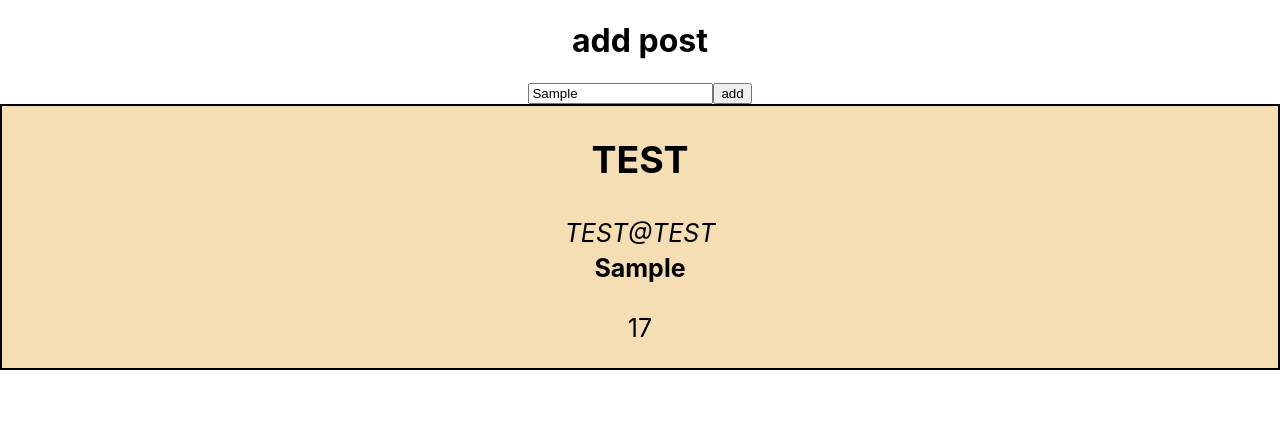
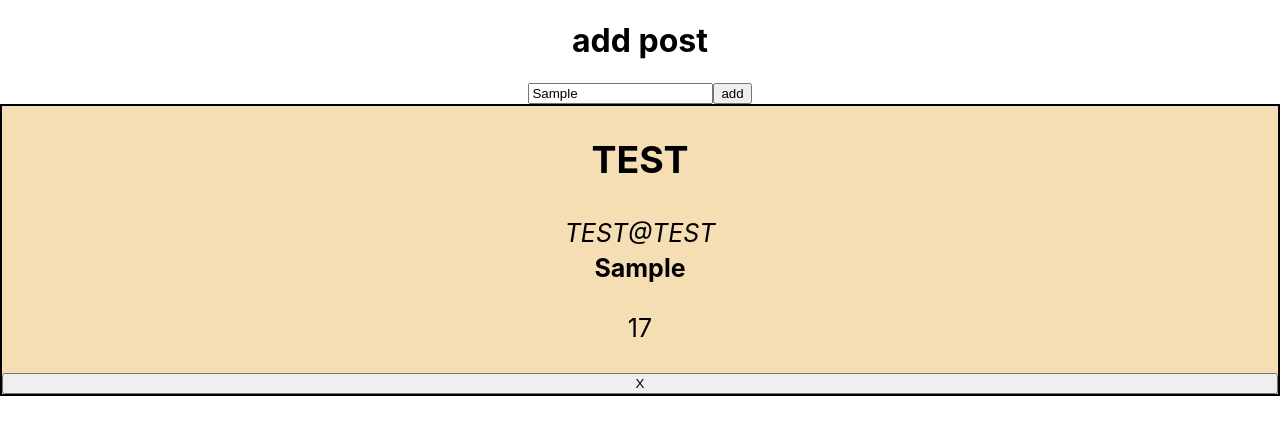
Before and after one commit to tryHonestly/react-test-git, a React (Create React App) app: page / in a window 1280 px wide. Both pictures are taken after typing "Sample" into the empty fields and a click on the button "add". Shown: the top 434 px of the page. Built offline with nearby package versions, Linux system fonts and the light colour scheme; no server answers.

Commit message:
add REMOVE POST function

```diff
--- a/src/App.js
+++ b/src/App.js
@@ -28,7 +28,7 @@ function App() {
   }, [])
 
   console.log(postValue);
-  const clickHandler = () => {
+  const clickHandlerAddPost = () => {
     const newPost = {
       body: postValue,
       email: "TEST@TEST",
@@ -38,15 +38,19 @@ function App() {
     }
     setPosts([...posts, newPost])
   }
+  const clickHandlerRemovePost = (id) => {
+
+    setPosts([...posts.filter(post => post.id !== id)])
+  }
   return (
     <div className="App">
       <div>
         <h1>add post</h1>
         <input type="text" value={postValue} onChange={(e) => {setPostValue(e.target.value)}}/>
-        <button onClick={clickHandler}>add</button>
+        <button onClick={clickHandlerAddPost}>add</button>
       </div>
 
-      {posts.map(p => <Post post={p} key={p.id}/>)}
+      {posts.map(p => <Post clickHandlerRemovePost={clickHandlerRemovePost}  post={p} key={p.id}/>)}
     </div>
   );
 }
--- a/src/components/Post.js
+++ b/src/components/Post.js
@@ -1,7 +1,7 @@
 import React from 'react'
 
 
-const Post = ({post}) => {
+const Post = ({post, clickHandlerRemovePost}) => {
 
 
 
@@ -19,7 +19,7 @@ const Post = ({post}) => {
       <b>{post.body}</b>
       <p>{post.id}</p>
 
-
+      <button onClick={() => {clickHandlerRemovePost(post.id)}}>X</button>
     </div>
   )
 }
```
